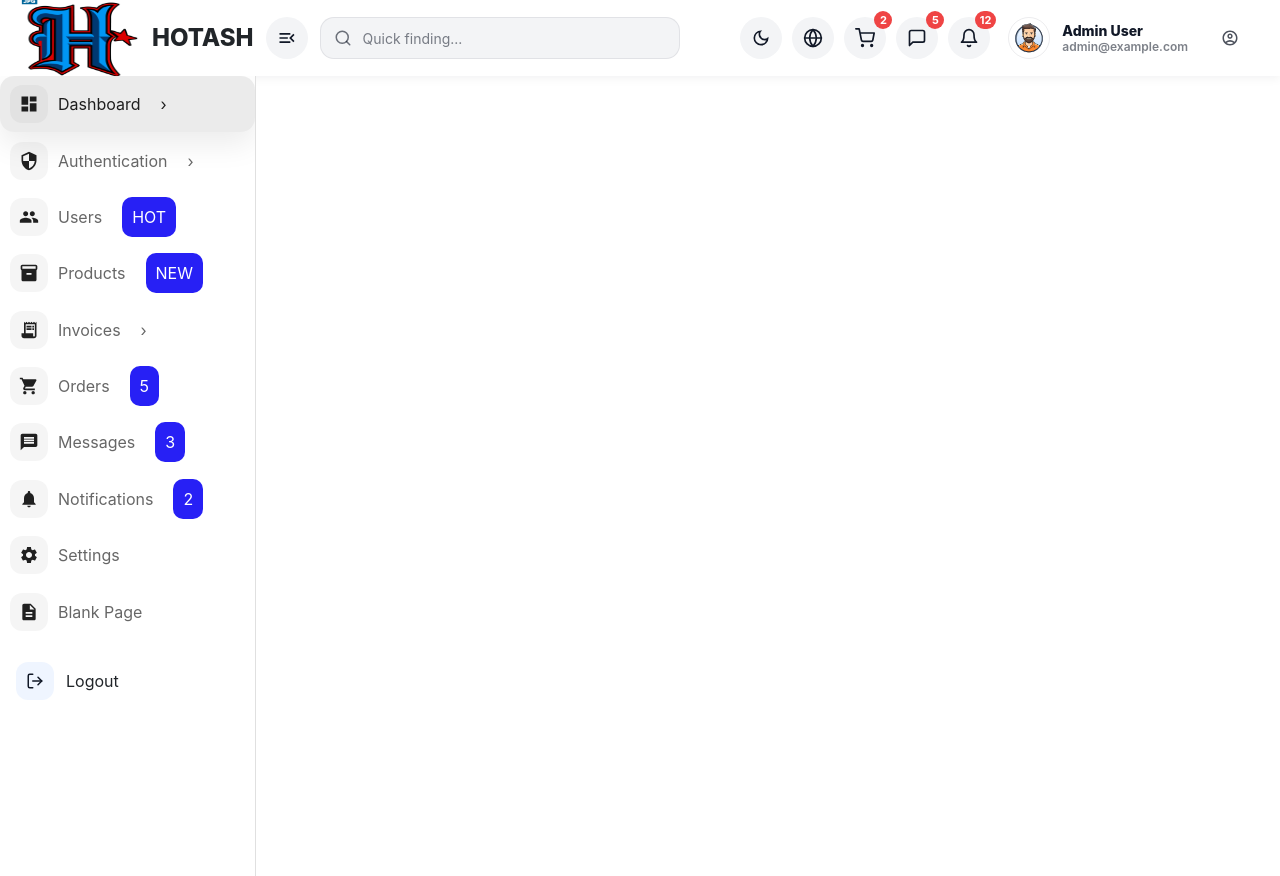
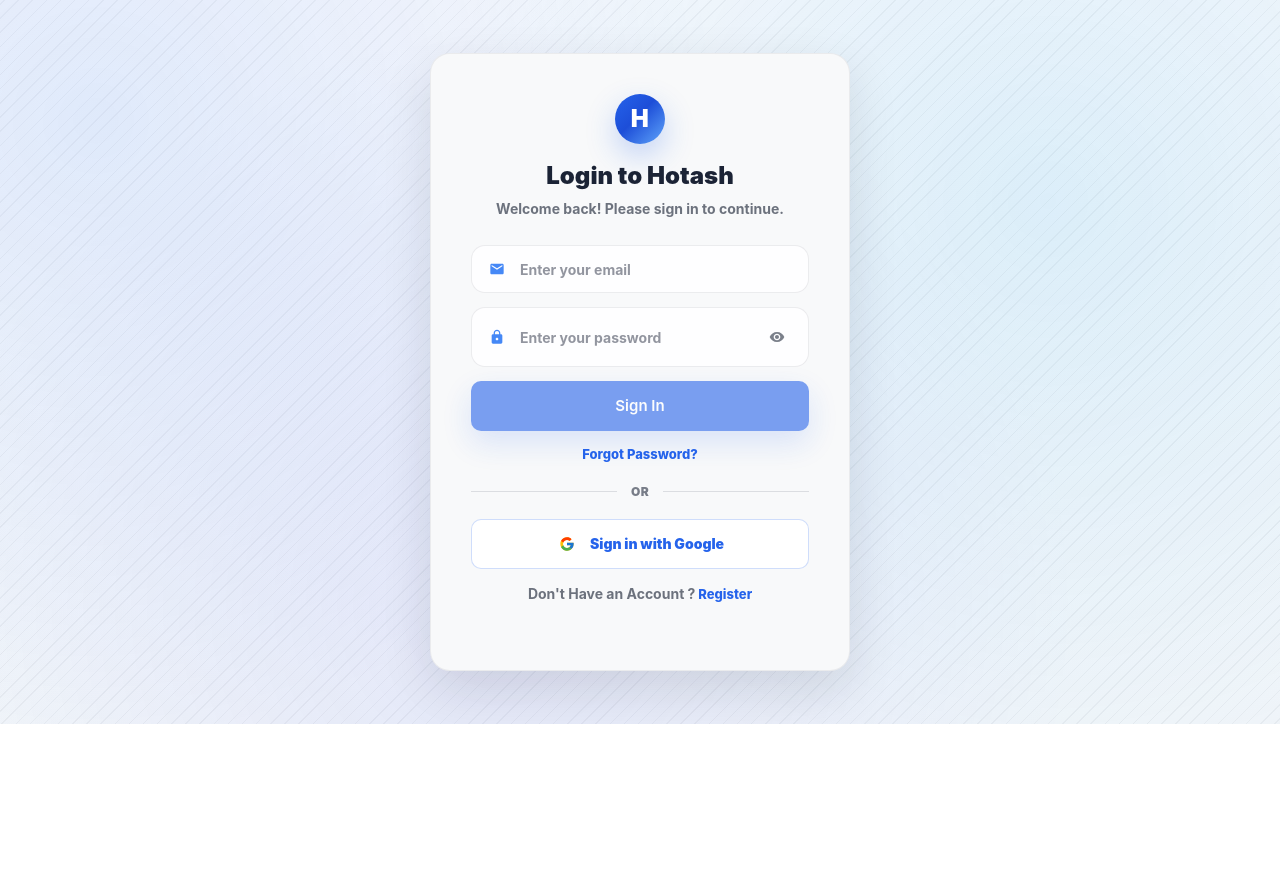
Before and after one commit to RohitMathur747/bacola, a React (Create React App) app in the folder admin/: page /login in a window 1280 px wide. After the commit the page ends 800 px from the top, so only its background shows below. Built offline with nearby package versions, Linux system fonts and the light colour scheme.

Commit message:
Day 4 - Admin Panel - Login Page is Done!!!

```diff
--- a/admin/src/App.css
+++ b/admin/src/App.css
@@ -1015,6 +1015,281 @@
   padding: 14px 0 6px;
 }
 
+/* =============================
+   Login Page
+=============================*/
+
+.loginSection {
+  min-height: 100vh;
+  min-height: calc(100vh - 76px);
+  display: flex;
+  align-items: center;
+  justify-content: center;
+  padding: 28px 14px;
+  position: relative;
+  overflow: hidden;
+  background: linear-gradient(180deg, #f7f8fc 0%, #f1f5f9 100%);
+}
+
+/* Abstract SaaS background pattern */
+.loginSection::before {
+  content: "";
+  position: absolute;
+  inset: -40px;
+  background:
+    radial-gradient(
+      circle at 10% 20%,
+      rgba(59, 130, 246, 0.16) 0%,
+      rgba(59, 130, 246, 0) 45%
+    ),
+    radial-gradient(
+      circle at 80% 30%,
+      rgba(14, 165, 233, 0.15) 0%,
+      rgba(14, 165, 233, 0) 50%
+    ),
+    radial-gradient(
+      circle at 40% 80%,
+      rgba(99, 102, 241, 0.14) 0%,
+      rgba(99, 102, 241, 0) 55%
+    ),
+    repeating-linear-gradient(
+      -45deg,
+      rgba(15, 23, 42, 0.06) 0px,
+      rgba(15, 23, 42, 0.06) 1px,
+      rgba(255, 255, 255, 0) 1px,
+      rgba(255, 255, 255, 0) 10px
+    );
+  filter: blur(0px);
+  opacity: 0.75;
+  pointer-events: none;
+}
+
+.loginContainer {
+  width: 420px;
+  max-width: 90%;
+  position: relative;
+  z-index: 1;
+}
+
+.loginCard {
+  background: #f8f9fa;
+  border-radius: 20px;
+  padding: 40px;
+  box-shadow: 0 18px 50px rgba(16, 24, 40, 0.12);
+  border: 1px solid rgba(17, 24, 39, 0.06);
+  transition: all 0.3s ease;
+}
+
+.loginCard:hover {
+  transform: translateY(-5px);
+  box-shadow: 0 22px 60px rgba(16, 24, 40, 0.16);
+}
+
+.logoWrapper {
+  display: flex;
+  justify-content: center;
+  margin-bottom: 18px;
+}
+
+.logoCircle {
+  width: 50px;
+  height: 50px;
+  border-radius: 999px;
+  background: linear-gradient(135deg, #2563eb 0%, #1d4ed8 45%, #60a5fa 100%);
+  color: #ffffff;
+  font-weight: 900;
+  display: inline-flex;
+  align-items: center;
+  justify-content: center;
+  font-size: 24px;
+  letter-spacing: 0.5px;
+  box-shadow: 0 12px 30px rgba(37, 99, 235, 0.25);
+}
+
+.loginTitle {
+  text-align: center;
+  font-size: 24px;
+  font-weight: 900;
+  color: rgba(15, 23, 42, 0.95);
+  margin-bottom: 8px;
+}
+
+.loginSubtitle {
+  text-align: center;
+  font-size: 14px;
+  font-weight: 700;
+  color: rgba(15, 23, 42, 0.6);
+  margin-bottom: 26px;
+}
+
+.loginForm {
+  display: flex;
+  flex-direction: column;
+  gap: 14px;
+}
+
+.inputGroup {
+  position: relative;
+  display: flex;
+  align-items: center;
+  gap: 12px;
+  padding: 12px 14px;
+  border-radius: 14px;
+  border: 1px solid rgba(17, 24, 39, 0.08);
+  background: rgba(255, 255, 255, 0.85);
+  transition: all 0.3s ease;
+}
+
+.inputGroup:focus-within {
+  border-color: rgba(59, 130, 246, 0.45);
+  box-shadow: 0 0 0 4px rgba(59, 130, 246, 0.12);
+  background: #ffffff;
+}
+
+.inputIcon {
+  width: 22px;
+  height: 22px;
+  color: rgba(59, 130, 246, 0.95);
+  display: inline-flex;
+  align-items: center;
+  justify-content: center;
+}
+
+.inputField {
+  flex: 1;
+  border: none;
+  outline: none;
+  background: transparent;
+  font-size: 14px;
+  font-weight: 800;
+  color: rgba(15, 23, 42, 0.92);
+}
+
+.inputField::placeholder {
+  color: rgba(15, 23, 42, 0.45);
+  font-weight: 700;
+}
+
+.passwordToggle {
+  border: none;
+  outline: none;
+  background: transparent;
+  cursor: pointer;
+  width: 34px;
+  height: 34px;
+  border-radius: 10px;
+  display: inline-flex;
+  align-items: center;
+  justify-content: center;
+  color: rgba(15, 23, 42, 0.55);
+  transition: all 0.3s ease;
+}
+
+.passwordToggle:hover {
+  background: rgba(59, 130, 246, 0.08);
+  color: rgba(29, 78, 216, 0.95);
+}
+
+.signInBtn {
+  height: 50px;
+  border: none;
+  cursor: pointer;
+  border-radius: 10px;
+  background: #2563eb;
+  color: #ffffff;
+  font-weight: 600;
+  font-size: 15px;
+  transition: all 0.3s ease;
+  box-shadow: 0 12px 30px rgba(37, 99, 235, 0.25);
+}
+
+.signInBtn:hover {
+  background: #1d4ed8;
+  transform: translateY(-1px);
+}
+
+.signInBtn:disabled {
+  opacity: 0.6;
+  cursor: not-allowed;
+  transform: none;
+}
+
+.forgotPassword {
+  text-align: center;
+  font-size: 13px;
+  font-weight: 800;
+  color: #2563eb;
+  text-decoration: none;
+  transition: all 0.3s ease;
+}
+
+.forgotPassword:hover {
+  text-decoration: underline;
+}
+
+.divider {
+  display: flex;
+  align-items: center;
+  gap: 14px;
+  margin: 4px 0;
+}
+
+.dividerLine {
+  flex: 1;
+  height: 1px;
+  background: rgba(15, 23, 42, 0.12);
+}
+
+.dividerText {
+  font-weight: 900;
+  color: rgba(15, 23, 42, 0.55);
+  font-size: 12px;
+  letter-spacing: 0.3px;
+}
+
+.googleBtn {
+  height: 50px;
+  border-radius: 10px;
+  border: 1px solid rgba(37, 99, 235, 0.22);
+  background: #ffffff;
+  cursor: pointer;
+  transition: all 0.3s ease;
+  display: flex;
+  align-items: center;
+  justify-content: center;
+  gap: 12px;
+  color: #2563eb;
+  font-weight: 800;
+}
+
+.googleBtn:hover {
+  background: rgba(37, 99, 235, 0.06);
+}
+
+.googleBtnText {
+  font-weight: 900;
+  font-size: 14px;
+}
+
+@media (max-width: 900px) {
+  .loginContainer {
+    width: 380px;
+  }
+  .loginCard {
+    padding: 34px;
+  }
+}
+
+@media (max-width: 600px) {
+  .loginContainer {
+    width: 95%;
+    max-width: 95%;
+  }
+  .loginCard {
+    padding: 26px;
+  }
+}
+
 .selling-products-pagination-pages {
   display: inline-flex;
   align-items: center;
@@ -1044,3 +1319,8 @@
   border-color: #0b2a5b;
   color: #ffffff;
 }
+
+.btn-blue button {
+  background: #1d4ed8;
+  color: #fff;
+}
--- a/admin/src/App.js
+++ b/admin/src/App.js
@@ -1,6 +1,7 @@
 import React, { createContext, useState } from "react";
-import { BrowserRouter, Routes, Route } from "react-router-dom";
+import { BrowserRouter, Routes, Route, useLocation } from "react-router-dom";
 import Dashboard from "./pages/Dashboard";
+import Login from "./pages/Login";
 import Header from "./components/Header";
 import "./App.css";
 import "bootstrap/dist/css/bootstrap.min.css";
@@ -8,34 +9,64 @@
 
 const MyContext = createContext();
 
-const App = () => {
-  const values = {};
+function AppLayout() {
+  const location = useLocation();
+  const isLoginRoute = location.pathname === "/login";
 
-  const [sidebarExpanded, setSidebarExpanded] = useState(true);
-
-  const toggleSidebar = () => setSidebarExpanded((v) => !v);
+  // read context values from provider in parent
+  // eslint-disable-next-line react-hooks/rules-of-hooks
+  const { sidebarExpanded, setIsLogin, setSidebarExpanded, isLogin } =
+    React.useContext(MyContext);
 
   return (
-    <BrowserRouter>
-      <MyContext.Provider values={values}>
+    <>
+      {!isLoginRoute && (
         <Header
           sidebarExpanded={sidebarExpanded}
-          toggleSidebar={toggleSidebar}
+          toggleSidebar={() => setSidebarExpanded((v) => !v)}
         />
+      )}
 
+      {!isLoginRoute ? (
         <div className="main d-flex">
           <SideBar
             sidebarExpanded={sidebarExpanded}
-            toggleSidebar={toggleSidebar}
+            toggleSidebar={() => setSidebarExpanded((v) => !v)}
           />
-
           <div className="content">
             <Routes>
               <Route path="/" element={<Dashboard />} />
               <Route path="/dashboard" element={<Dashboard />} />
+              <Route path="/login" element={<Login />} />
             </Routes>
           </div>
         </div>
+      ) : (
+        <div className="content" style={{ padding: 0 }}>
+          <Routes>
+            <Route path="/login" element={<Login />} />
+          </Routes>
+        </div>
+      )}
+    </>
+  );
+}
+
+const App = () => {
+  const [sidebarExpanded, setSidebarExpanded] = useState(true);
+  const [isLogin, setIsLogin] = useState(false);
+
+  const values = {
+    isLogin,
+    setIsLogin,
+    sidebarExpanded,
+    setSidebarExpanded,
+  };
+
+  return (
+    <BrowserRouter>
+      <MyContext.Provider value={values}>
+        <AppLayout />
       </MyContext.Provider>
     </BrowserRouter>
   );
--- a/admin/src/components/Header/index.js
+++ b/admin/src/components/Header/index.js
@@ -20,6 +20,7 @@
   FiLogOut,
 } from "react-icons/fi";
 
+import { Button } from "@mui/material";
 import profileImg from "../../assests/user.jpg";
 import { adminNotificationMessages } from "./DummyData";
 import MessageDropdown from "./MessageDropdown";
@@ -30,6 +31,9 @@
   const [isDark, setIsDark] = useState(false);
   const [openDropdown, setOpenDropdown] = useState(null);
   const navigate = useNavigate();
+
+  // Replace with real auth later
+  const [isLoggedIn, setIsLoggedIn] = useState(false);
 
   const dropdownRef = useRef(null);
 
@@ -114,13 +118,13 @@
               )}
             </button>
 
-            <button
+            {/* <button
               type="button"
               className="header-icon-btn"
               aria-label="Language"
             >
               <FiGlobe size={20} />
-            </button>
+            </button> */}
 
             {/* Cart dropdown */}
             <div className="header-dropdown-wrap">
@@ -260,6 +264,14 @@
                 </div>
               )}
             </div>
+
+            {!isLoggedIn && (
+              <div className="btn-blue">
+                <Button onClick={() => navigate("/login")} aria-label="Sign In">
+                  Sign In
+                </Button>
+              </div>
+            )}
           </div>
 
           {/* Part 4: Admin Profile */}
--- /dev/null
+++ b/admin/src/pages/Login/index.js
@@ -0,0 +1,111 @@
+import React, { useMemo, useState } from "react";
+import { FcGoogle } from "react-icons/fc";
+import { MdEmail, MdLock, MdVisibility, MdVisibilityOff } from "react-icons/md";
+
+const Login = () => {
+  const [email, setEmail] = useState("");
+  const [password, setPassword] = useState("");
+  const [showPassword, setShowPassword] = useState(false);
+
+  const canSignIn = useMemo(() => {
+    const e = email.trim();
+    const p = password;
+    return e.length > 0 && p.length > 0;
+  }, [email, password]);
+
+  const onSubmit = (e) => {
+    e.preventDefault();
+    // Hook up to real auth later.
+  };
+
+  return (
+    <section className="loginSection">
+      <div className="loginContainer">
+        <div className="loginCard" role="region" aria-label="Login">
+          <div className="logoWrapper">
+            <div className="logoCircle" aria-hidden="true">
+              H
+            </div>
+          </div>
+
+          <h2 className="loginTitle">Login to Hotash</h2>
+          <p className="loginSubtitle">
+            Welcome back! Please sign in to continue.
+          </p>
+
+          <form className="loginForm" onSubmit={onSubmit}>
+            <div className="inputGroup">
+              <span className="inputIcon" aria-hidden="true">
+                <MdEmail />
+              </span>
+              <input
+                className="inputField"
+                type="email"
+                placeholder="Enter your email"
+                value={email}
+                onChange={(e) => setEmail(e.target.value)}
+                autoComplete="email"
+                required
+              />
+            </div>
+
+            <div className="inputGroup">
+              <span className="inputIcon" aria-hidden="true">
+                <MdLock />
+              </span>
+              <input
+                className="inputField"
+                type={showPassword ? "text" : "password"}
+                placeholder="Enter your password"
+                value={password}
+                onChange={(e) => setPassword(e.target.value)}
+                autoComplete="current-password"
+                required
+              />
+              <button
+                className="passwordToggle"
+                type="button"
+                aria-label={showPassword ? "Hide password" : "Show password"}
+                onClick={() => setShowPassword((v) => !v)}
+              >
+                {showPassword ? <MdVisibilityOff /> : <MdVisibility />}
+              </button>
+            </div>
+
+            <button className="signInBtn" type="submit" disabled={!canSignIn}>
+              Sign In
+            </button>
+
+            <a
+              className="forgotPassword"
+              href="#"
+              onClick={(e) => e.preventDefault()}
+            >
+              Forgot Password?
+            </a>
+
+            <div className="divider" aria-hidden="true">
+              <span className="dividerLine" />
+              <span className="dividerText">OR</span>
+              <span className="dividerLine" />
+            </div>
+
+            <button className="googleBtn" type="button" onClick={() => {}}>
+              <span className="inputIcon" aria-hidden="true">
+                <FcGoogle />
+              </span>
+              <span className="googleBtnText">Sign in with Google</span>
+            </button>
+
+            <div className="loginSubtitle">
+              Don't Have an Account ?
+              <span className="forgotPassword"> Register</span>
+            </div>
+          </form>
+        </div>
+      </div>
+    </section>
+  );
+};
+
+export default Login;
```
Also changed, not shown: admin/src/assests/logo.jpg.
